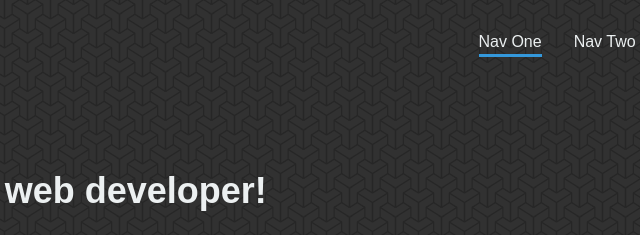
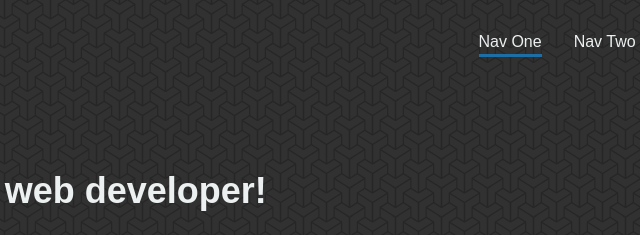
Before and after one commit to drose379/Personal-3, a plain HTML site: page index.html in a window 1280 px wide. In both pictures the pointer is over the link "Nav One". Shown: the top 235 px of the page, 410-1050 px from the left. Drawn offline with Linux system fonts and the light colour scheme.

Commit message:
update nav hover underline color

```diff
--- a/main.css
+++ b/main.css
@@ -103,7 +103,7 @@ nav #nav-right a {
 }
 
 nav #nav-right a:hover {
-  border-bottom-color: #3498db;
+  border-bottom-color: #1d6ea4;
 }
 
 #landing-text {
```
